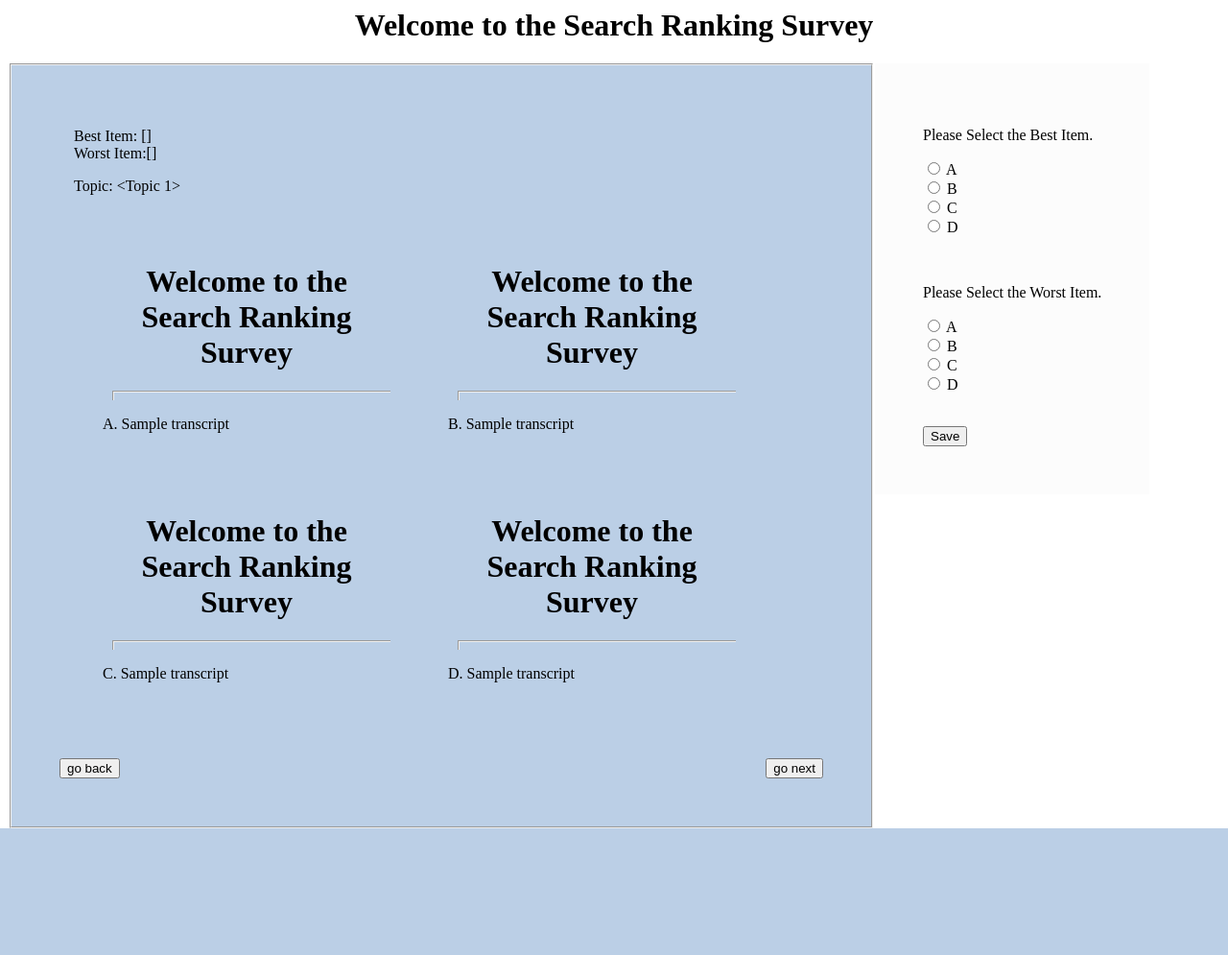
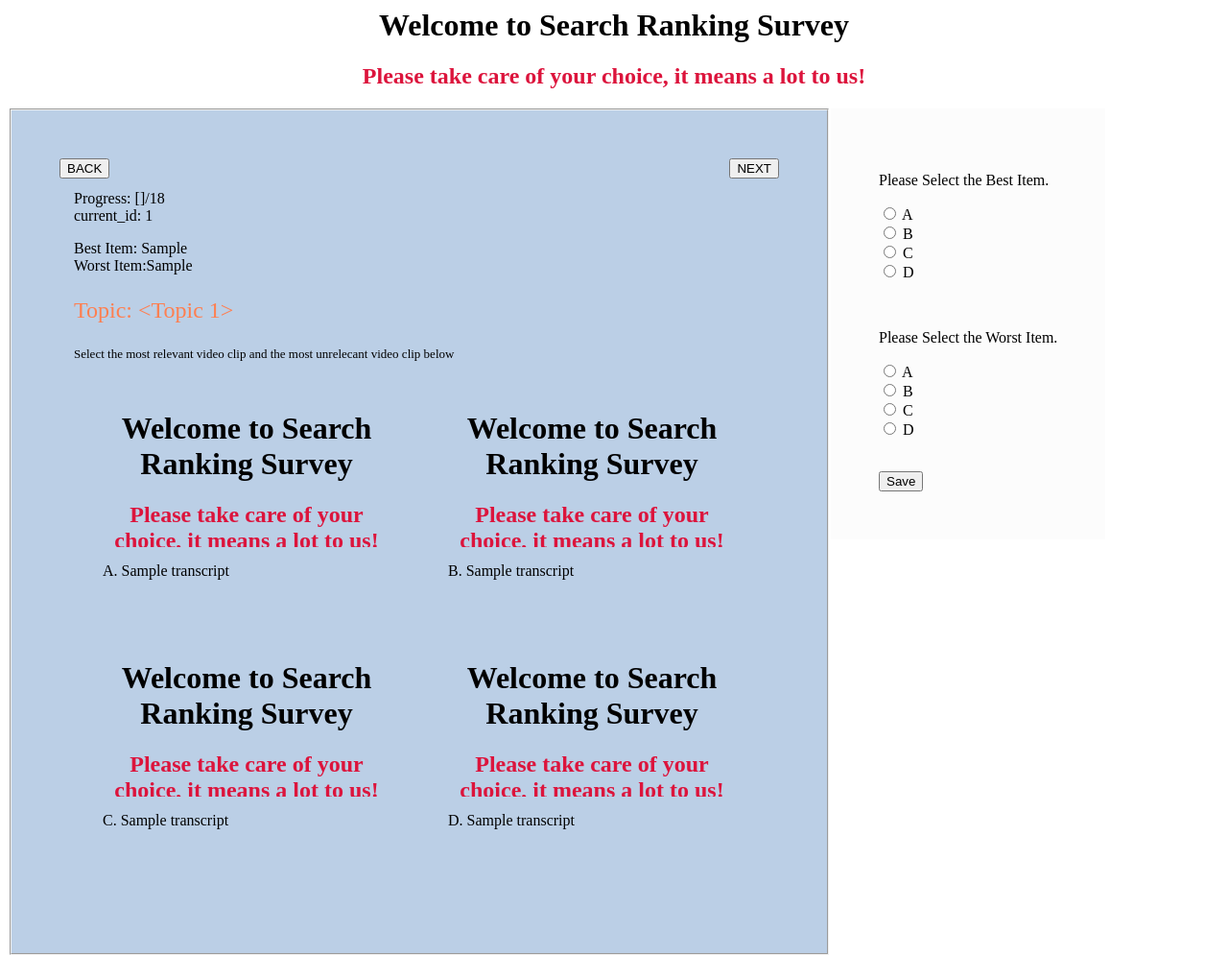
Before and after one commit to ContextualLearning/search_ranking_backend, a Flask app: template app/templates/question.html in a window 1280 px wide. Shown: the whole page at 96% size. Before the commit the page ends 863 px from the top, so only its background shows below. Run offline with Flask 2, Linux system fonts and the light colour scheme; tables that the repository leaves empty hold one stand-in row (values such as "Sample post"); the template is opened without the code that fills it: values that come from a table or form of the project are taken from there, most other values are stand-ins (such as "Sample title", 1, 10 or a date in 2020).

Commit message:
Have finished all the frontend stuff

```diff
--- a/app/templates/question.html
+++ b/app/templates/question.html
@@ -25,21 +25,36 @@
 <body>
 
   <center>
-      <h1>Welcome to the Search Ranking Survey</h1>
-    <!-- <div name='user_id' id ='user_id'> Your User ID: {{user_id}}</div> -->
+      <h1>Welcome to Search Ranking Survey</h1>
+      <h2 style="color: crimson;">
+        Please take care of your choice, it means a lot to us!
+
+      </h2>
   </center>
 
-  <fieldset style="height: 800x; width: 900px;float:left;padding:50px;background-color:#bbcfe6;">
+  <fieldset style="height: 400x; width: 400px;float:left;padding:50px;background-color:#bbcfe6;">
+    <button style="float:left;" onclick="Goto(false)"> BACK </button>
+    <button style="float:right;"onclick="Goto(true)"> NEXT </button><br>
     <div class="column">
-      <div name="best_item" id="best_item">Best Item: {{best_option}}</div>
-      <div name="worst_item" id="worst_item">Worst Item:{{worst_option}}</div>
-      <p>
+      <p style="font-size:x-small;float:left;">
+        <div>Progress: {{annotation}}/18</div>
+        <div>current_id: {{cur_id}}</div>
+      </p>
+      <p style="font-size:x-small;float:right;">
+        <div name="best_item" id="best_item">Best Item: {{best_option_asc}}</div>
+        <div name="worst_item" id="worst_item">Worst Item:{{worst_option_asc}}</div>
+      </p>
+
+      <p style="color:coral; font-size: x-large;">
         Topic: {{topic}}
-      </p><br>
+      </p>
+      <p style="font-size: small;">
+        Select the most relevant video clip and the most unrelecant video clip below
+      </p>
       <div class="row">
           <div class= "w3-container" style="float:left;padding:30px;">
 
-              <iframe height={360} width={480} loading="lazy"
+              <iframe height={300} width={300} loading="lazy"
               src={{option_2.embed_link}}
               frameborder="0" allow="accelerometer; autoplay; clipboard-write;
               encrypted-media; gyroscope; picture-in-picture"
@@ -47,7 +62,7 @@
               <p style="width:300px;word-break:normal;white-space:pre-warp; word-wrap:break-word;">A. {{option_1.transcript}}</p>
           </div>
           <div style="float:left;padding:30px;">
-              <iframe height={360} width={480} loading="lazy"
+              <iframe height={300} width={300} loading="lazy"
               src={{option_2.embed_link}}
               frameborder="0" allow="accelerometer; autoplay; clipboard-write;
               encrypted-media; gyroscope; picture-in-picture"
@@ -57,7 +72,7 @@
       </div>
       <div class="row">
           <div class= "w3-container" style="float:left;padding:30px;">
-              <iframe height={360} width={480} loading="lazy"
+              <iframe height={300} width={300} loading="lazy"
               src={{option_3.embed_link}}
               frameborder="0" allow="accelerometer; autoplay; clipboard-write;
               encrypted-media; gyroscope; picture-in-picture"
@@ -65,7 +80,7 @@
               <p style="width:300px;word-break:normal;white-space:pre-warp; word-wrap:break-word;">C. {{option_3.transcript}}</p>
           </div>
           <div style="float:left;padding:30px;">
-              <iframe height={360} width={480} loading="lazy"
+              <iframe height={300} width={300} loading="lazy"
               src={{option_4.embed_link}}
               frameborder="0" allow="accelerometer; autoplay; clipboard-write;
               encrypted-media; gyroscope; picture-in-picture"
@@ -74,8 +89,6 @@
           </div>
       </div>
     </div><br>
-    <button style="float:left;" onclick="Goto(false)"> go back </button>
-    <button style="float:right;"onclick="Goto(true)"> go next </button>
   </fieldset>
 
   <div style="float:left;padding:50px;background-color:#fcfcfc;">
@@ -135,8 +148,6 @@
       console.log(best_option == 0);
       console.log(worst_option);
 
-
-
       if (best_option == 0)
       {
         alert('please select best_option');
@@ -144,6 +155,11 @@
       else if  (worst_option == 0)
       {
         alert('please select worst_option');
+      }
+
+      else if (best_option == worst_option)
+      {
+        alert('please give different question for each question')
       }
 
       else
@@ -154,12 +170,15 @@
         worst_item.innerHTML = String.fromCharCode(parseInt(worst_option) + 64);
 
         var post_req = {
+            id:{{question_index}},
             user_id: user_id,
             question_id: question_id,
             best_option:best_option,
-            worst_option: worst_option
+            worst_option: worst_option,
+            annotation:parseInt({{annotation}}) + 1
           }
           // console.log(post_req);
+
           post(post_req, "/api/answer_question/");
       }
     }
@@ -167,7 +186,14 @@
     function Goto(next)
     {
       var id = {{question_index}};
-      if (next)
+      var best_option = {{best_option}};
+      var worst_option = {{worst_option}};
+      if (next && (best_option == -1 || worst_option == -1))
+      {
+        alert('please answer this question before go to next quesiton');
+        return;
+      }
+      else if (next)
       {
         id = id + 1;
       }
@@ -191,7 +217,7 @@
         };
 
         console.log(post_req);
-        post(post_req, "/show_question/" + id.toString());
+        post(post_req, "/show_question/" + (id).toString());
       }
     }
 
```
Also changed, not shown: app/main.py (+31 -72 lines), app/templates/finish.html (added, +16 -0 lines).
